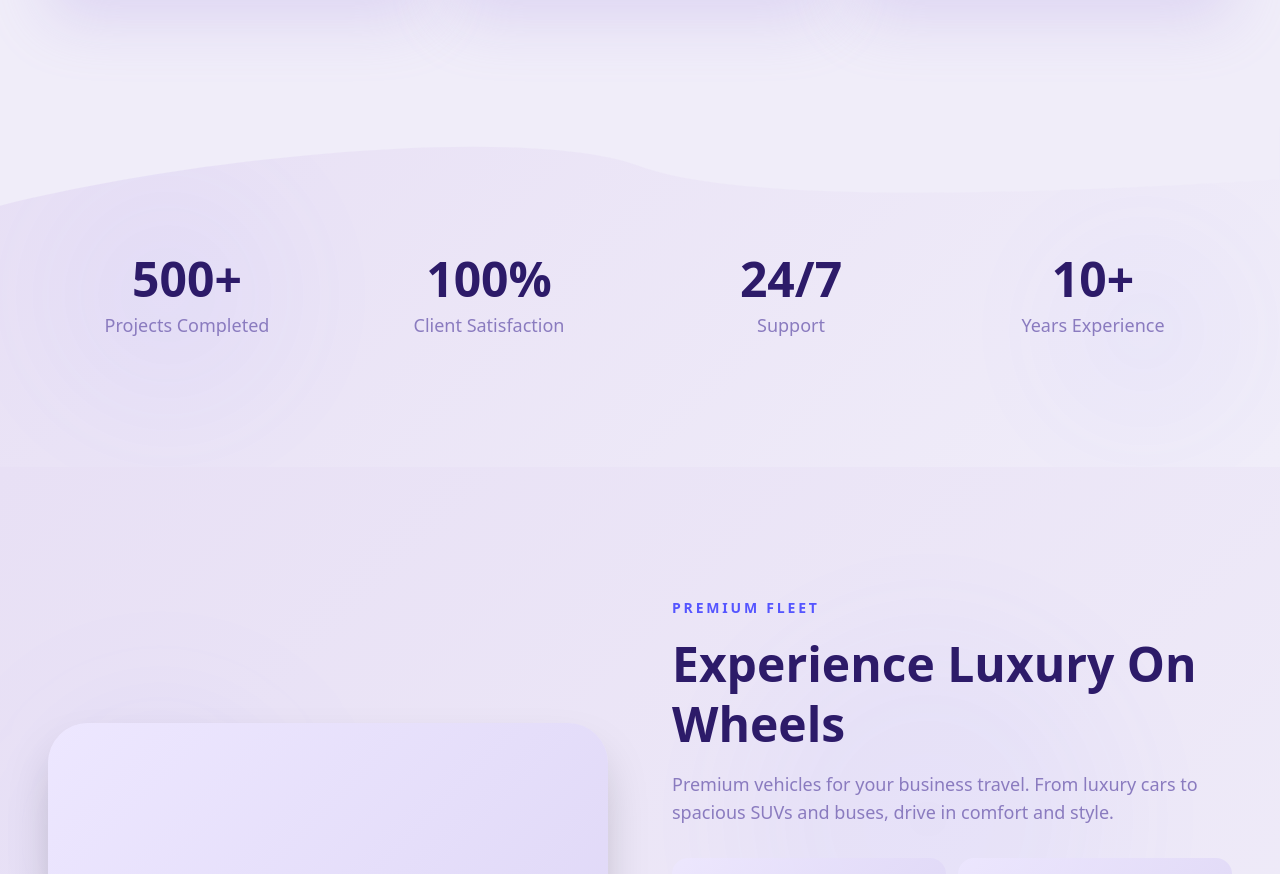
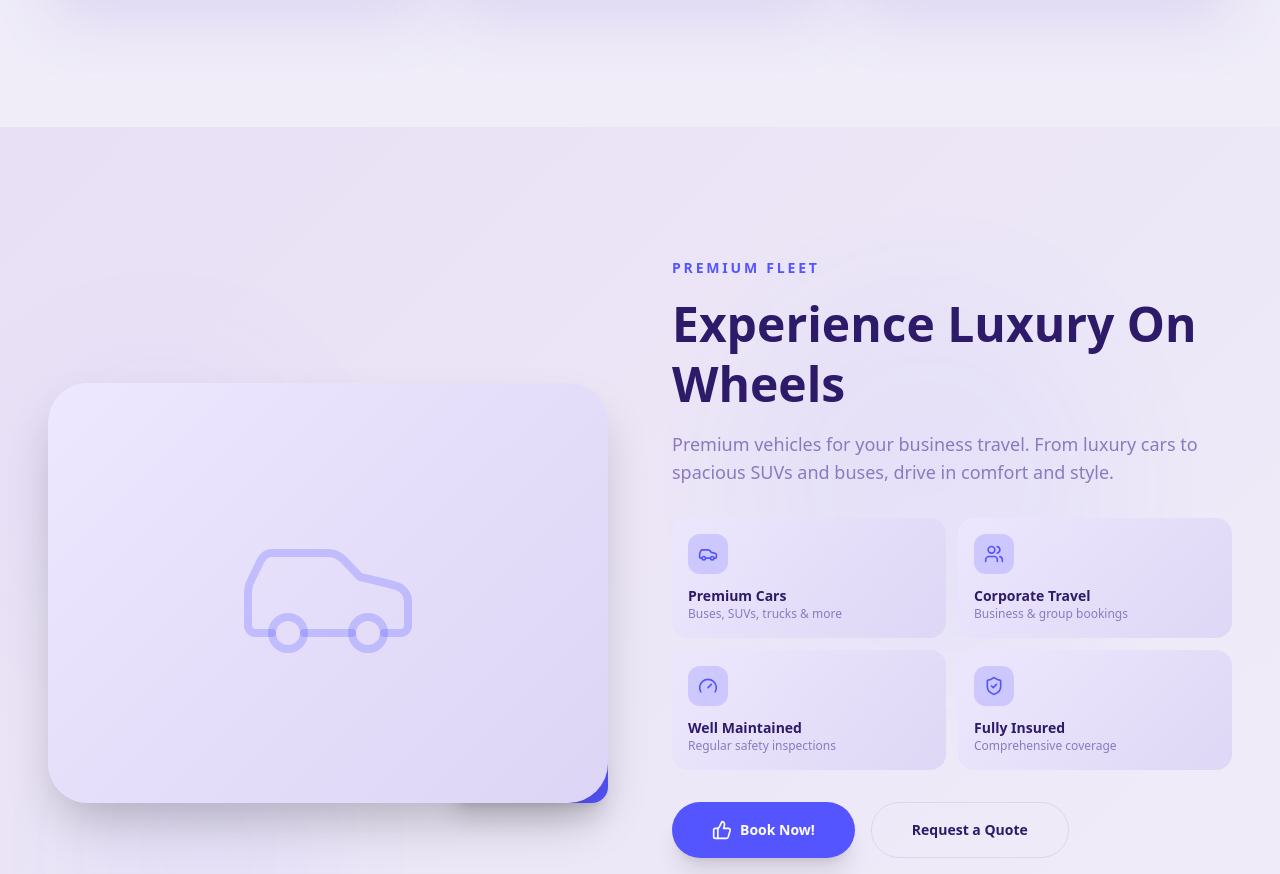
Before and after one commit to okeydaves-glitch/consultdave, a Next.js app: page / in a window 1280 px wide. Shown: the part 2640-3514 px from the top of the page. Built offline with nearby package versions, Linux system fonts and the light colour scheme; no server answers.

Commit message:
feat: remove StatisticsSection from HomePage for improved layout

```diff
--- a/src/app/page.tsx
+++ b/src/app/page.tsx
@@ -1,7 +1,6 @@
 import { HeroSection } from "@/components/home/HeroSection";
 import { ServicesSection } from "@/components/home/ServicesSection";
 import { WhyChooseUs } from "@/components/home/WhyChooseUs";
-import { StatisticsSection } from "@/components/home/StatisticsSection";
 import { CarRentalShowcase } from "@/components/home/CarRentalShowcase";
 import { SafetySection } from "@/components/home/SafetySection";
 import { ContactBanner } from "@/components/home/ContactBanner";
@@ -12,7 +11,6 @@ export default function HomePage() {
       <HeroSection />
       <ServicesSection />
       <WhyChooseUs />
-      <StatisticsSection />
       <CarRentalShowcase />
       <SafetySection />
       <ContactBanner />
```
